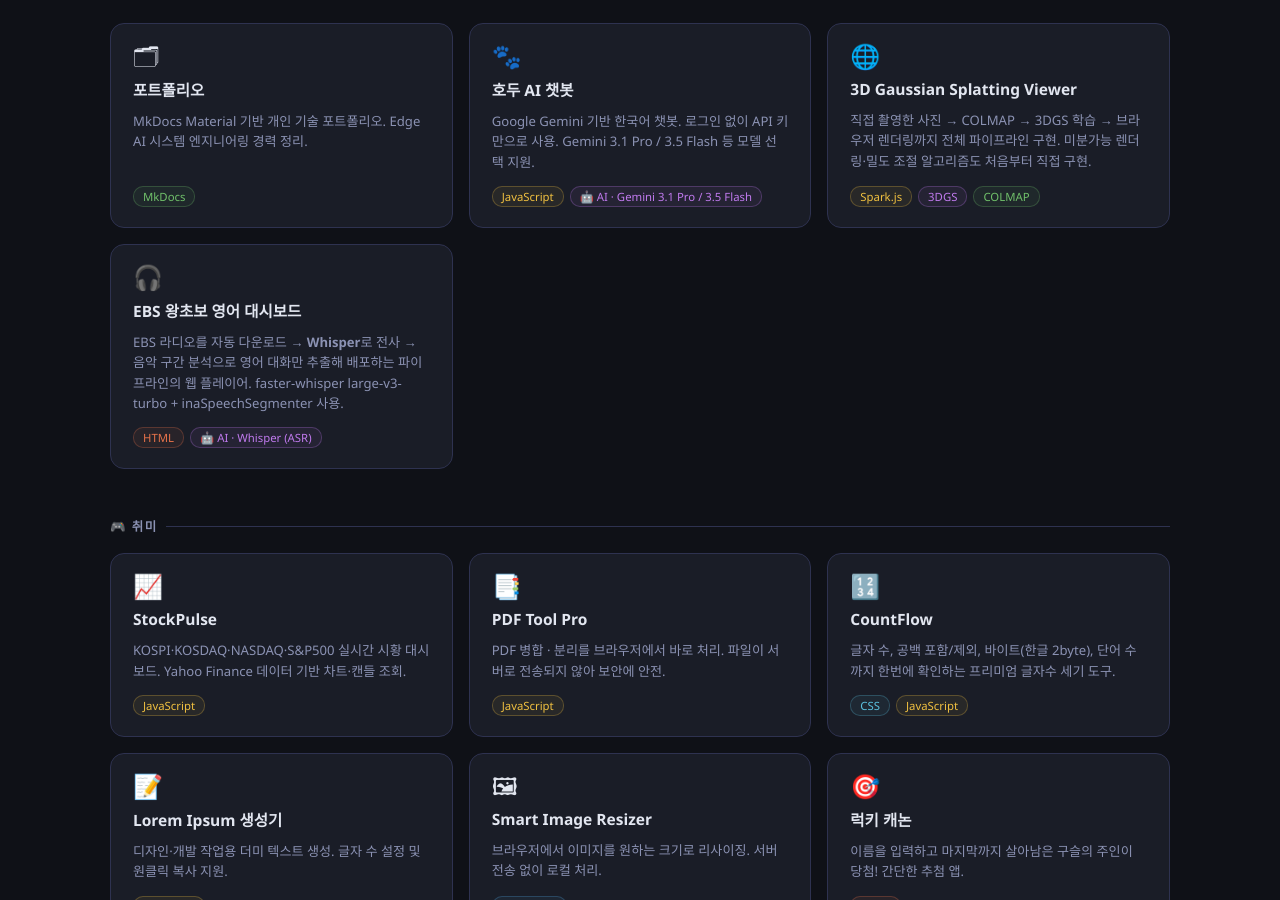
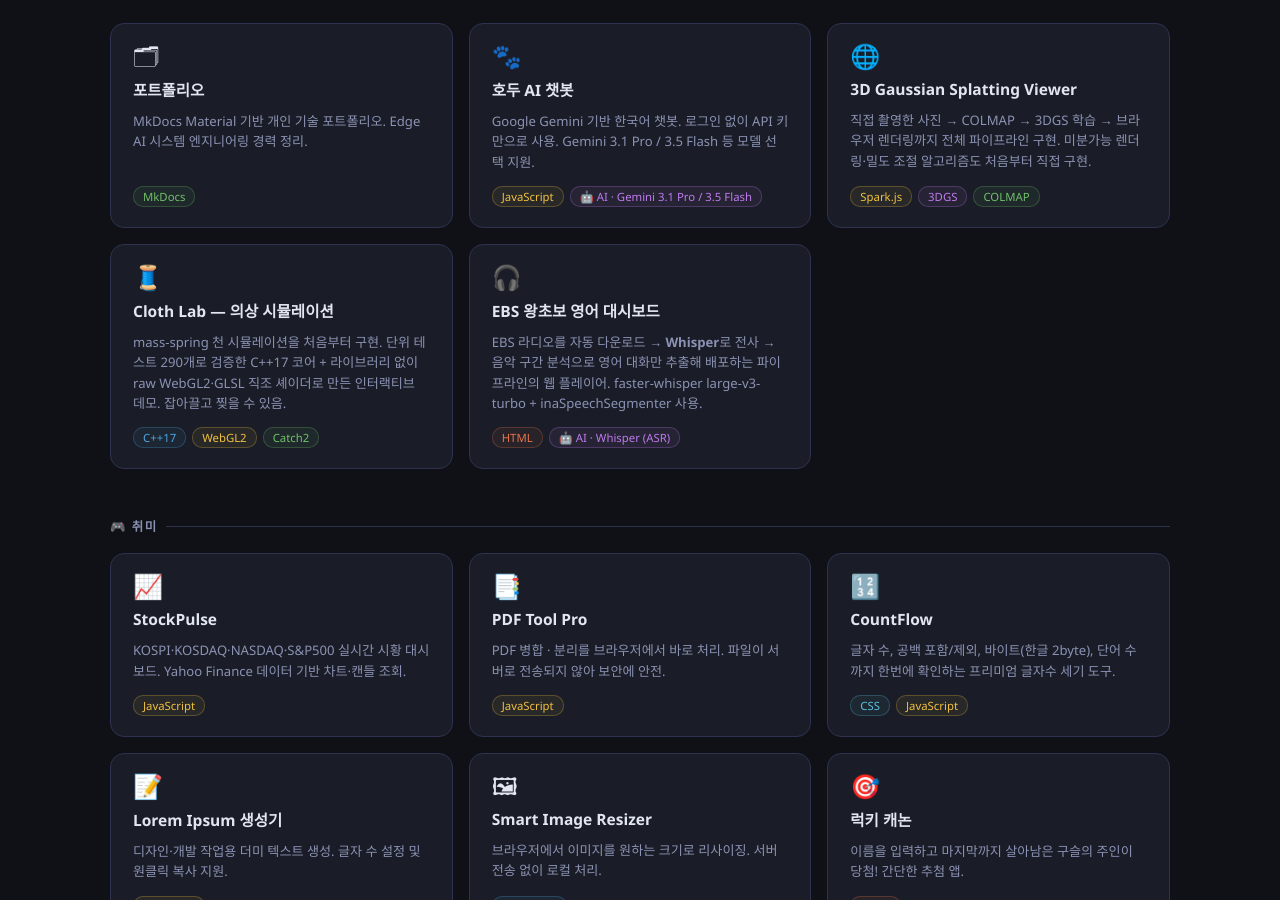
Before and after one commit to leeyunhome/leeyunhome.github.io, a Jekyll site: the page index.html, which Jekyll copies as it is, in a window 1280 px wide and 900 px high, scrolled down 370 px. Built offline with Jekyll 4.4.1, drawn with Linux system fonts in a browser that asks for light colours.

Commit message:
Add Cloth Lab card to portfolio section
Co-Authored-By: Claude Fable 5 <noreply@anthropic.com>

```diff
--- a/index.html
+++ b/index.html
@@ -186,6 +186,20 @@
         </div>
       </a>
 
+      <a class="card" href="https://leeyunhome.github.io/cloth-simulation/" target="_blank">
+        <div class="card-header">
+          <span class="card-icon">🧵</span>
+          <span class="card-arrow">→</span>
+        </div>
+        <div class="card-title">Cloth Lab — 의상 시뮬레이션</div>
+        <div class="card-desc">mass-spring 천 시뮬레이션을 처음부터 구현. 단위 테스트 290개로 검증한 C++17 코어 + 라이브러리 없이 raw WebGL2·GLSL 직조 셰이더로 만든 인터랙티브 데모. 잡아끌고 찢을 수 있음.</div>
+        <div class="card-foot">
+          <span class="badge badge-ts">C++17</span>
+          <span class="badge badge-js">WebGL2</span>
+          <span class="badge badge-py">Catch2</span>
+        </div>
+      </a>
+
       <a class="card" href="https://leeyunhome.github.io/ebs-learning/" target="_blank">
         <div class="card-header">
           <span class="card-icon">🎧</span>
```
